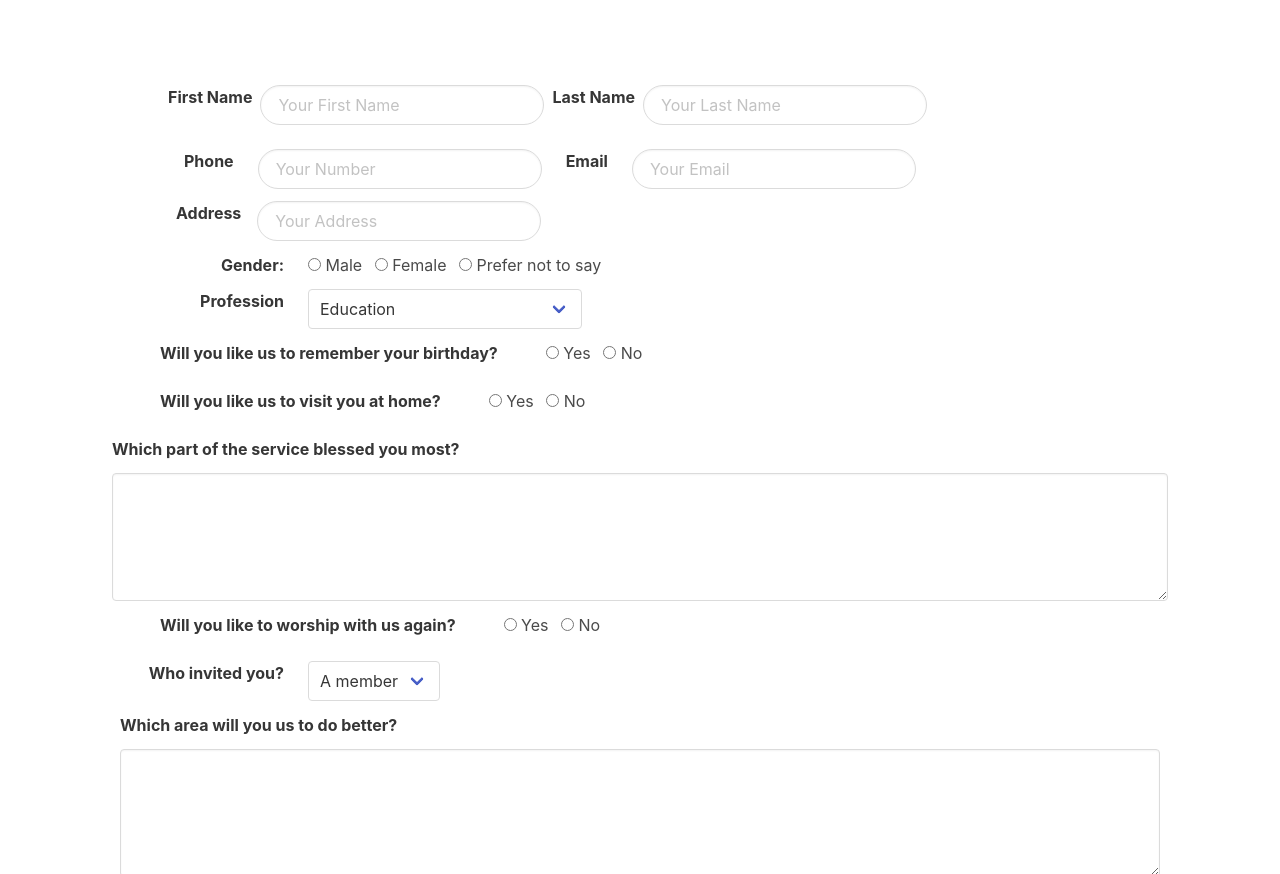
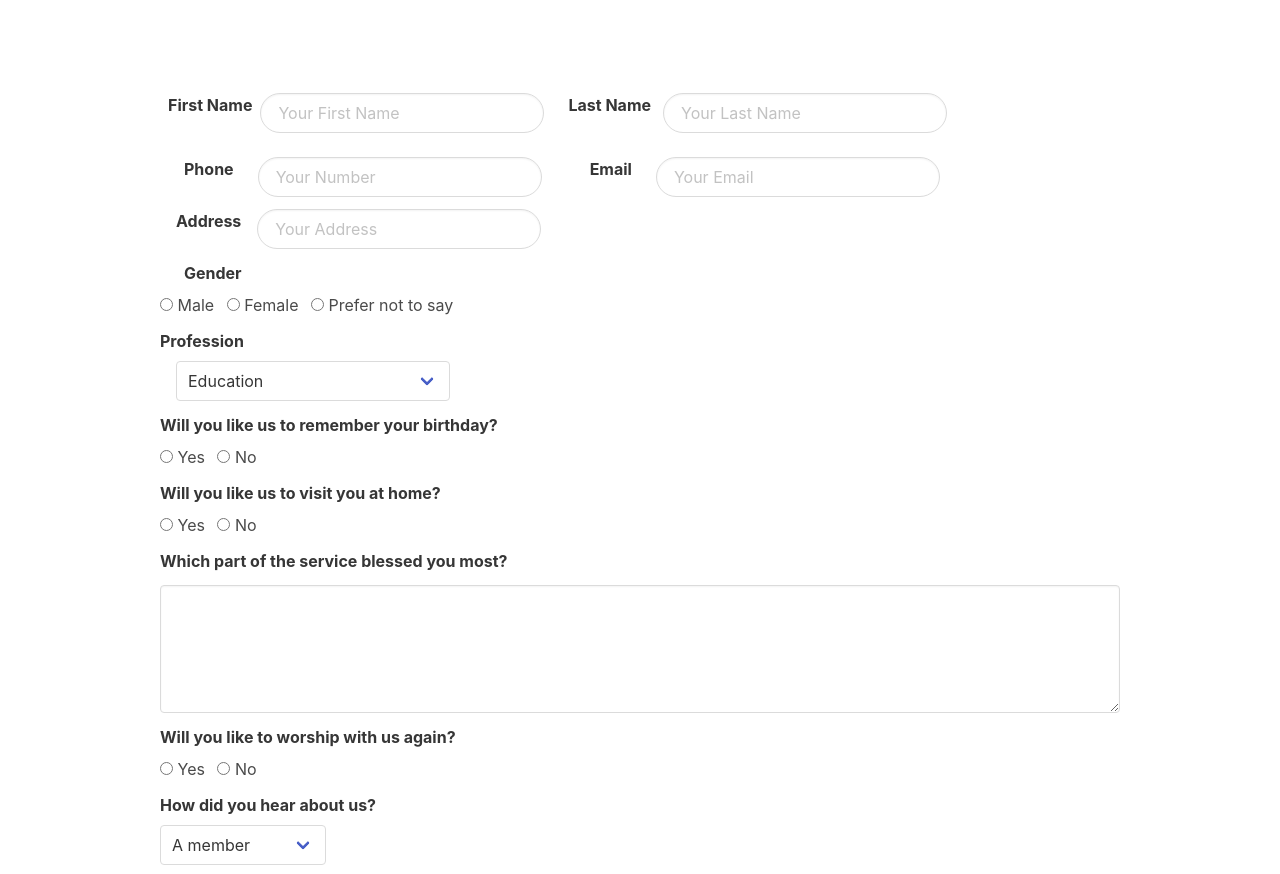
Before and after one commit to anyanime/rccgfols-reception-form, a plain HTML site: page index.html in a window 1280 px wide. Shown: the part 255-1129 px from the top of the page. Drawn offline with nearby package versions, Linux system fonts and the light colour scheme.

Commit message:
refactor code

```diff
--- a/index.html
+++ b/index.html
@@ -17,74 +17,42 @@
                 <img class="is-rounded m-2 pb-6 " src="./images/rccg-logo.png">
             </figure>
             <div class="field has-text-centered pt-3">
-                <p>The Fountain Of Life Santuary</p>
-                <p>First Timers Form</p>
+                <p class="title is-4">The Fountain Of Life Santuary</p>
+                <p class="subtitle 6">First Timers Form</p>
             </div>
 
         </section>
         <section class="section">
          <div class="field is-horizontal mx-6">
-            <!-- <div class="field-label"> -->
                 <label class="label mx-2">First Name</label>
-            <!-- </div> -->
-            <!-- <div class="field-body"> -->
                 <div class="field">
                     <div class="control">
                         <input class="input is-rounded" type="text" name="fname" id="fname" placeholder="Your First Name">
                     </div>
                 </div>
-            <!-- </div> -->
-            <!-- <div class="field mx-2"> -->
-                <label class="label mx-2">Last Name</label>
-            <!-- </div> -->
-            <!-- <div class="field-body"> -->
-                <!-- <div class="field"> -->
+                <label class="label mx-3 pl-3">Last Name</label>
                     <div class="control">
                         <input class="input is-rounded" type="text" name="lname" id="lname" placeholder="Your Last Name">
                     </div>
-                <!-- </div> -->
             </div>
-         <!-- </div> -->
         <div class="field is-horizontal mx-6">
-            <!-- <div class="field-label"> -->
                 <label class="label mx-5">Phone</label>
-            <!-- </div> -->
-            <!-- <div class="field-body"> -->
-                <!-- <div class="field"> -->
                     <div class="control">
                         <input class="input is-rounded" type="tel" name="tel" id="tel" placeholder="Your Number">
                     </div>
-                <!-- </div> -->
-            <!-- </div> -->
-            <!-- <div class="field-label mx-2"> -->
-                <label class="label mx-5">Email</label>
-            <!-- </div> -->
-            <!-- <div class="field-body"> -->
-                <!-- <div class="field"> -->
+                <label class="label mx-5 pl-5">Email</label>
                     <div class="control">
                         <input class="input is-rounded" type="emeil" name="email" id="email" placeholder="Your Email">
                     </div>
-                <!-- </div> -->
-            <!-- </div> -->
          </div>
           <div class="field is-horizontal mx-6">
-            <!-- <div class="field-label"> -->
                 <label class="label mx-4">Address</label>
-             <!-- </div> -->
-             <!-- <div class="field-body"> -->
-                <!-- <div class="field"> -->
                     <div class="control">
                         <input class="input is-rounded" type="text" name="address" id="address" placeholder="Your Address">
                     </div>
-                <!-- </div> -->
-            <!-- </div> -->
         </div>
-        <div class="field is-horizontal">
-             <div class="field-label">
-                <label class="label">Gender:</label>
-            </div>
-            <div class="field-body">
-                <div class="field">
+        <div class="field mx-6">
+                <label class="label mx-5">Gender</label>
                     <div class="control">
                        <label class="radio">
                             <input type="radio" name="gender">
@@ -99,16 +67,10 @@
                             Prefer not to say
                         </label>
                     </div>
-                </div>
-            </div>
         </div>
-         <div class="field is-horizontal">
-           <div class="field-label">
+         <div class="field mx-6">
                 <label class="label">Profession</label>
-           </div>
-            <div class="field-body">
-                <div class="field">
-                    <div class="control">
+                    <div class="control mx-4">
                         <div class="select">
                             <select>
                                 <option>Education</option>
@@ -128,14 +90,9 @@
                             </select>
                         </div>
                     </div>
-                </div>
-            </div>
         </div>
-        <div class="field is-horizontal">
-             <div class="field mx-6">
+        <div class="field mx-6">
                 <label class="label">Will you like us to remember your birthday?</label>
-             </div>
-            <div class="field">
                 <div class="control">
                     <label class="radio">
                         <input type="radio" name="answer2">
@@ -146,13 +103,9 @@
                         No
                     </label>
                 </div>
-            </div>
         </div>
-         <div class="field is-horizontal">
-             <div class="field mx-6">
+         <div class="field mx-6">
                 <label class="label">Will you like us to visit you at home?</label>
-             </div>
-            <div class="field">
                 <div class="control">
                     <label class="radio">
                         <input type="radio" name="answer2">
@@ -163,9 +116,8 @@
                         No
                     </label>
                 </div>
-            </div>
         </div>
-         <div class="field">
+         <div class="field mx-6">
             <div class="field">
                 <label class="label">Which part of the service blessed you most?</label>
             </div>
@@ -173,11 +125,8 @@
                 <textarea class="textarea" placeholder=""></textarea>
             </div>
          </div>
-            <div class="field is-horizontal">
-             <div class="field mx-6">
+            <div class="field mx-6">
                 <label class="label">Will you like to worship with us again?</label>
-             </div>
-            <div class="field">
                 <div class="control">
                     <label class="radio">
                         <input type="radio" name="answer2">
@@ -188,27 +137,21 @@
                         No
                     </label>
                 </div>
-            </div>
         </div>
-        <div class="field is-horizontal">
-            <div class="field-label">
-                <label class="label">Who invited you?</label>
-            </div>
-            <div class="field-body">
-                <div class="field">
+        <div class="field mx-6">
+                <label class="label">How did you hear about us?</label>
                     <div class="control">
                         <div class="select">
                             <select>
                                 <option>A member</option>
-                                <option>Friend</option>
-                                <option>Others</option>
+                                <option>Friend/Relative</option>
+                                <option >Internet</option>
+                                <option >Others</option>
                             </select>
                         </div>
                     </div>
-                </div>
-            </div>
         </div>
-        <div class="field mx-2">
+        <div class="field mx-6">
             <div class="field">
                 <label class="label">Which area will you us to do better?</label>
             </div>
@@ -216,7 +159,7 @@
                 <textarea class="textarea" placeholder=""></textarea>
             </div>
          </div>
-         <div class="field mx-2">
+         <div class="field mx-6">
             <div class="field">
                 <label class="label">What do you want God to do for you?</label>
             </div>
@@ -224,7 +167,7 @@
                 <textarea class="textarea" placeholder=""></textarea>
             </div>
          </div>
-          <div class="field pb-2 px-6">
+          <div class="field pt-5 px-6">
             <div class="control">
                 <button class="button is-link is-fullwidth is-rounded">Submit</button>
             </div>
```
